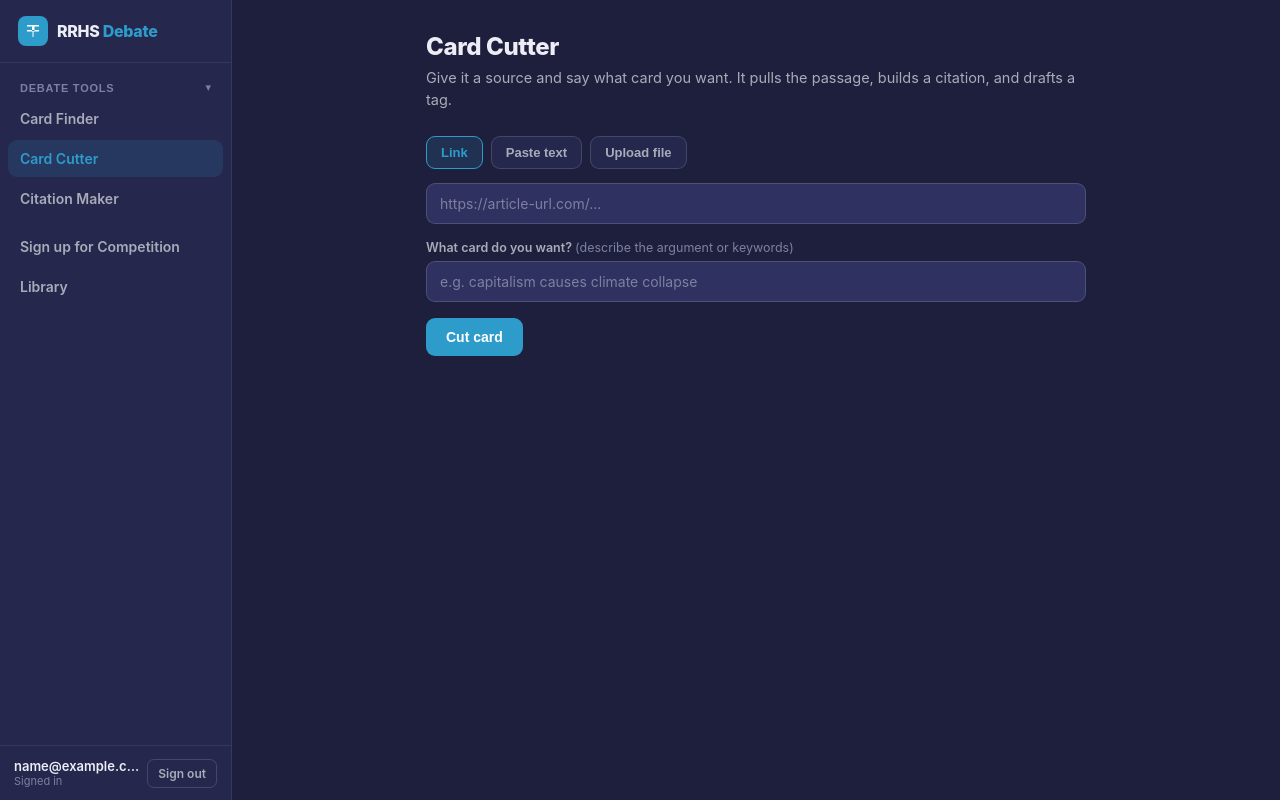
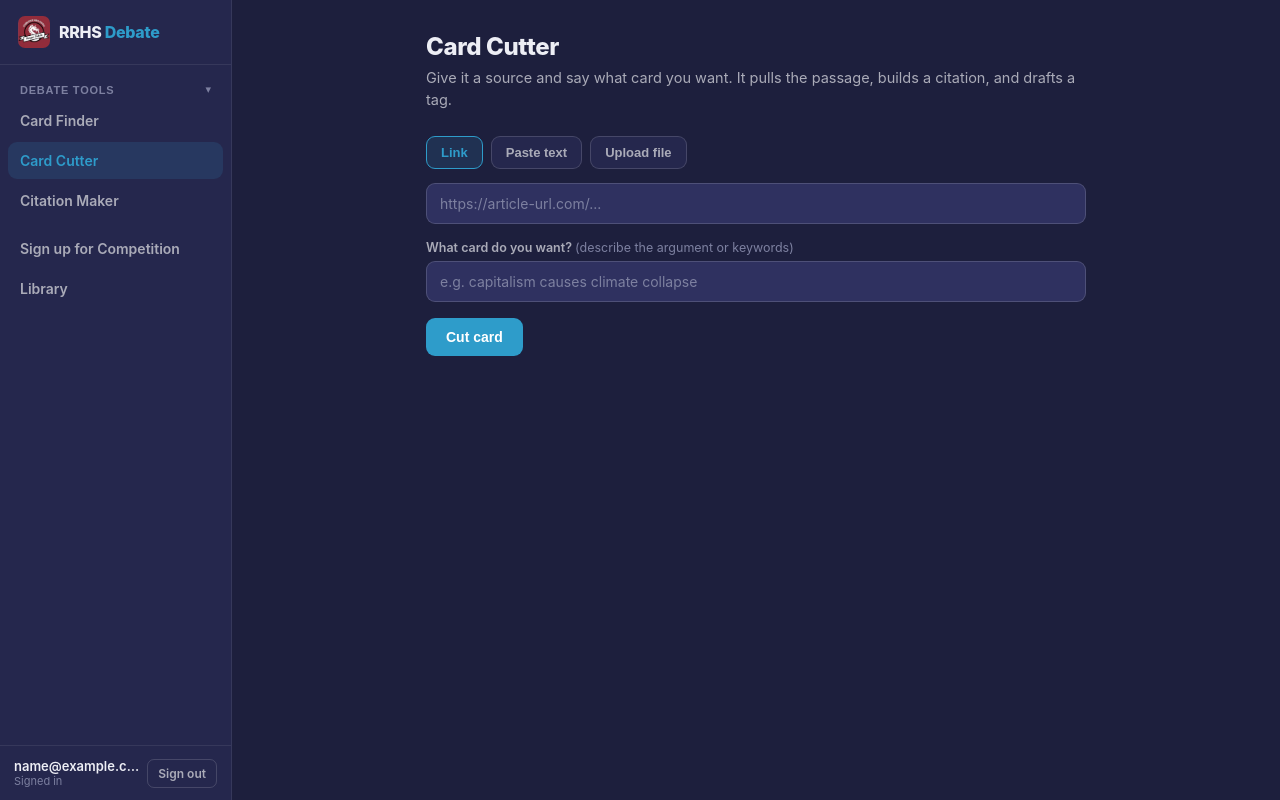
Before and after one commit to epicgamer6707/RRHS_Debate, a Flask app: page /dashboard/cutter in a window 1280 px wide. Run offline with Flask 3, Linux system fonts and the light colour scheme; the visitor is signed in with stand-in values (Sample User, id 1).

Commit message:
Add Dragon Debate logo as brand mark + favicon
Convert the uploaded logo (AVIF) to a real PNG at app/static/img/logo.png, use it
as the brand mark on the landing, auth, and dashboard pages (rounded corners) and
as the favicon. Remove the redundant root image upload.

Co-Authored-By: Claude Opus 4.8 <noreply@anthropic.com>

```diff
--- a/app/static/css/app.css
+++ b/app/static/css/app.css
@@ -31,6 +31,7 @@ a:hover { text-decoration: underline; }
     flex-shrink: 0;
 }
 .brand-icon svg { width: 18px; height: 18px; fill: #fff; }
+.brand-logo { width: 36px; height: 36px; border-radius: 8px; object-fit: cover; flex-shrink: 0; }
 .brand-name { font-size: 19px; font-weight: 800; letter-spacing: -0.4px; color: var(--text-hi); }
 .brand-name span { color: var(--accent); }
 
--- a/app/static/css/dashboard.css
+++ b/app/static/css/dashboard.css
@@ -33,6 +33,7 @@ body {
     display: flex; align-items: center; justify-content: center; flex-shrink: 0;
 }
 .sidebar-brand .brand-icon svg { width: 16px; height: 16px; fill: #fff; }
+.sidebar-brand .brand-logo { width: 32px; height: 32px; border-radius: 7px; object-fit: cover; flex-shrink: 0; }
 .sidebar-brand .brand-name { font-size: 16px; font-weight: 800; letter-spacing: -0.3px; }
 .sidebar-brand .brand-name span { color: var(--accent); }
 
--- a/app/templates/auth/forgot.html
+++ b/app/templates/auth/forgot.html
@@ -4,11 +4,7 @@
 <div class="auth-wrap">
   <div class="auth-card">
     <div class="brand">
-      <div class="brand-icon">
-        <svg viewBox="0 0 16 16" xmlns="http://www.w3.org/2000/svg">
-          <path d="M2 2h12v1.5H9.5V8H7V3.5H2V2zm0 6.5h5.5V14h1V8.5H14V7H2v1.5z"/>
-        </svg>
-      </div>
+      <img class="brand-logo" src="{{ url_for('static', filename='img/logo.png') }}" alt="RRHS Debate logo">
       <div class="brand-name">RRHS <span>Debate</span></div>
     </div>
 
--- a/app/templates/auth/login.html
+++ b/app/templates/auth/login.html
@@ -4,11 +4,7 @@
 <div class="auth-wrap">
   <div class="auth-card">
     <div class="brand">
-      <div class="brand-icon">
-        <svg viewBox="0 0 16 16" xmlns="http://www.w3.org/2000/svg">
-          <path d="M2 2h12v1.5H9.5V8H7V3.5H2V2zm0 6.5h5.5V14h1V8.5H14V7H2v1.5z"/>
-        </svg>
-      </div>
+      <img class="brand-logo" src="{{ url_for('static', filename='img/logo.png') }}" alt="RRHS Debate logo">
       <div class="brand-name">RRHS <span>Debate</span></div>
     </div>
 
--- a/app/templates/auth/reset.html
+++ b/app/templates/auth/reset.html
@@ -4,11 +4,7 @@
 <div class="auth-wrap">
   <div class="auth-card">
     <div class="brand">
-      <div class="brand-icon">
-        <svg viewBox="0 0 16 16" xmlns="http://www.w3.org/2000/svg">
-          <path d="M2 2h12v1.5H9.5V8H7V3.5H2V2zm0 6.5h5.5V14h1V8.5H14V7H2v1.5z"/>
-        </svg>
-      </div>
+      <img class="brand-logo" src="{{ url_for('static', filename='img/logo.png') }}" alt="RRHS Debate logo">
       <div class="brand-name">RRHS <span>Debate</span></div>
     </div>
 
--- a/app/templates/auth/signup.html
+++ b/app/templates/auth/signup.html
@@ -4,11 +4,7 @@
 <div class="auth-wrap">
   <div class="auth-card">
     <div class="brand">
-      <div class="brand-icon">
-        <svg viewBox="0 0 16 16" xmlns="http://www.w3.org/2000/svg">
-          <path d="M2 2h12v1.5H9.5V8H7V3.5H2V2zm0 6.5h5.5V14h1V8.5H14V7H2v1.5z"/>
-        </svg>
-      </div>
+      <img class="brand-logo" src="{{ url_for('static', filename='img/logo.png') }}" alt="RRHS Debate logo">
       <div class="brand-name">RRHS <span>Debate</span></div>
     </div>
 
--- a/app/templates/base.html
+++ b/app/templates/base.html
@@ -3,6 +3,7 @@
 <head>
 <meta charset="UTF-8">
 <meta name="viewport" content="width=device-width, initial-scale=1">
+<link rel="icon" type="image/png" href="{{ url_for('static', filename='img/logo.png') }}">
 <title>{% block title %}RRHS Debate{% endblock %}</title>
 <link rel="stylesheet" href="{{ url_for('static', filename='css/theme.css') }}">
 <link rel="stylesheet" href="{{ url_for('static', filename='css/app.css') }}">
--- a/app/templates/dashboard/layout.html
+++ b/app/templates/dashboard/layout.html
@@ -4,6 +4,7 @@
 <meta charset="UTF-8">
 <meta name="viewport" content="width=device-width, initial-scale=1">
 <meta name="csrf-token" content="{{ csrf_token() }}">
+<link rel="icon" type="image/png" href="{{ url_for('static', filename='img/logo.png') }}">
 <title>{% block title %}Dashboard · RRHS Debate{% endblock %}</title>
 <link rel="stylesheet" href="{{ url_for('static', filename='css/theme.css') }}">
 <link rel="stylesheet" href="{{ url_for('static', filename='css/dashboard.css') }}">
@@ -13,11 +14,7 @@
 <div class="shell">
   <aside class="sidebar">
     <div class="sidebar-brand">
-      <div class="brand-icon">
-        <svg viewBox="0 0 16 16" xmlns="http://www.w3.org/2000/svg">
-          <path d="M2 2h12v1.5H9.5V8H7V3.5H2V2zm0 6.5h5.5V14h1V8.5H14V7H2v1.5z"/>
-        </svg>
-      </div>
+      <img class="brand-logo" src="{{ url_for('static', filename='img/logo.png') }}" alt="RRHS Debate logo">
       <div class="brand-name">RRHS <span>Debate</span></div>
     </div>
 
--- a/app/templates/landing.html
+++ b/app/templates/landing.html
@@ -4,11 +4,7 @@
 <div class="landing">
   <header class="landing-nav">
     <div class="brand" style="margin-bottom:0;">
-      <div class="brand-icon">
-        <svg viewBox="0 0 16 16" xmlns="http://www.w3.org/2000/svg">
-          <path d="M2 2h12v1.5H9.5V8H7V3.5H2V2zm0 6.5h5.5V14h1V8.5H14V7H2v1.5z"/>
-        </svg>
-      </div>
+      <img class="brand-logo" src="{{ url_for('static', filename='img/logo.png') }}" alt="RRHS Debate logo">
       <div class="brand-name">RRHS <span>Debate</span></div>
     </div>
     <div class="landing-nav-actions">
```
Also changed, not shown: B82F6262-AA30-4DFC-A803-3207579B3FC8.png (deleted), app/static/img/logo.png (added).
